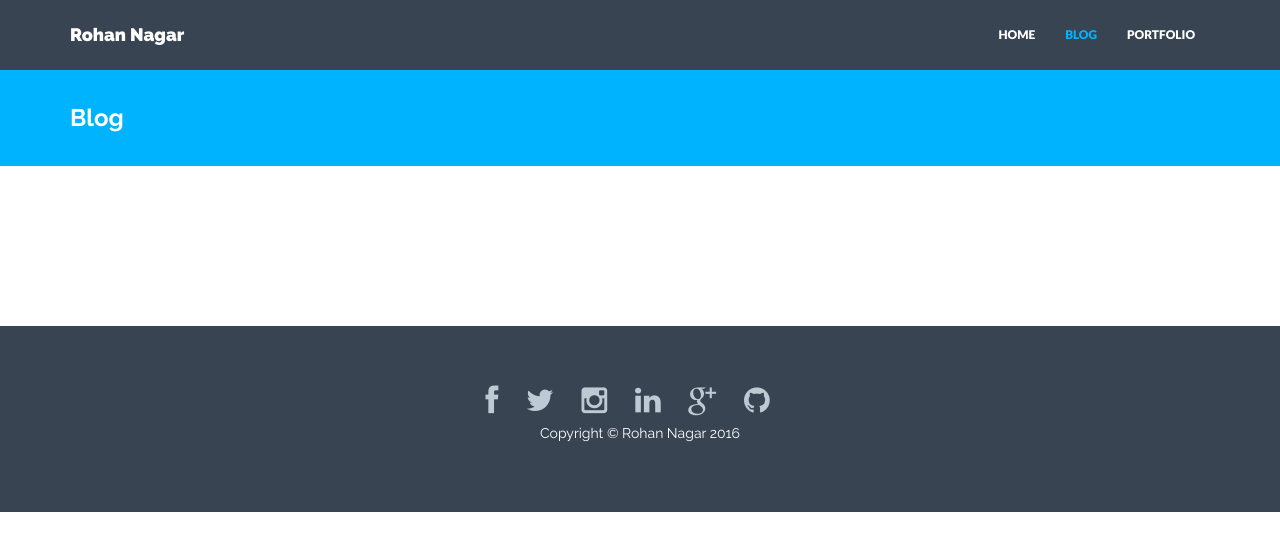
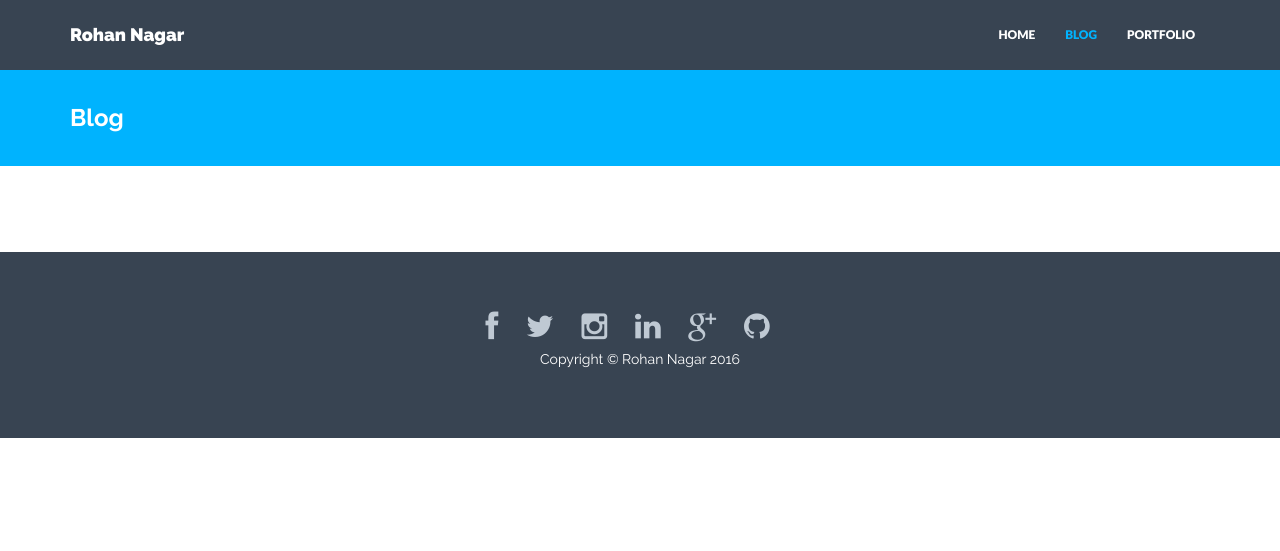
Before and after one commit to RohanNagar/RohanNagar.github.io, a Jekyll site: the page built from blog.html, in a window 1280 px wide. Shown: the top 551 px of the page. Built offline with Jekyll 4.4.1, drawn with Linux system fonts in a browser that asks for light colours; nearby versions of some CDN libraries.

Commit message:
Clean up layouts

```diff
--- a/_includes/testimonial.html
+++ b/_includes/testimonial.html
@@ -3,7 +3,7 @@
     <div class="container centered">
         <div class="row">
             <div class="col-lg-8 col-lg-offset-2">
-                <h3>SKILLS</h3>
+                <h3 class="wtitle">SKILLS</h3>
                 <div class="skill">Java</div>
                 <div class="skill">Amazon Web Services</div>
                 <div class="skill">Python</div>
--- a/_layouts/post.html
+++ b/_layouts/post.html
@@ -2,13 +2,14 @@
 layout: default
 ---
 
-{% include wrap.html %}
+<div id="blue"></div>
 
-<div class="container mtb">
+<div class="container mb">
     <div class="row">
         <!-- SINGLE POST -->
         <div class="col-lg-8">
             <!-- Blog Post  -->
+            <h1 class="ctitle">{{ page.title }}</h1>
             <p><csmall>{{ page.date | date: "%b %-d, %Y" }}. | By: {{ page.author }}</csmall></p>
 
             {{ content }}
--- a/blog.html
+++ b/blog.html
@@ -4,10 +4,11 @@
 permalink: /blog/
 ---
 
-<div class="container mtb">
-    <div class="row centered">
+<div class="container mb">
+    <div class="row">
 
         <!-- BLOG POSTS -->
+        <div class="col-lg-8">
         {% for post in site.categories['blog'] %}
             <!-- Blog Post -->
             <a href="{{ post.url | prepend: site.baseurl }}"><h2 class="ctitle">{{ post.title }}</h2></a>
@@ -17,7 +18,8 @@
             <div class="hline"></div>
 
             <div class="spacing"></div>
-          {% endfor %}
+        {% endfor %}
 
+        </div>
     </div> <!--/row -->
 </div> <!--/container -->
```
Also changed, not shown: _includes/css/style.css (+5 -2 lines).
